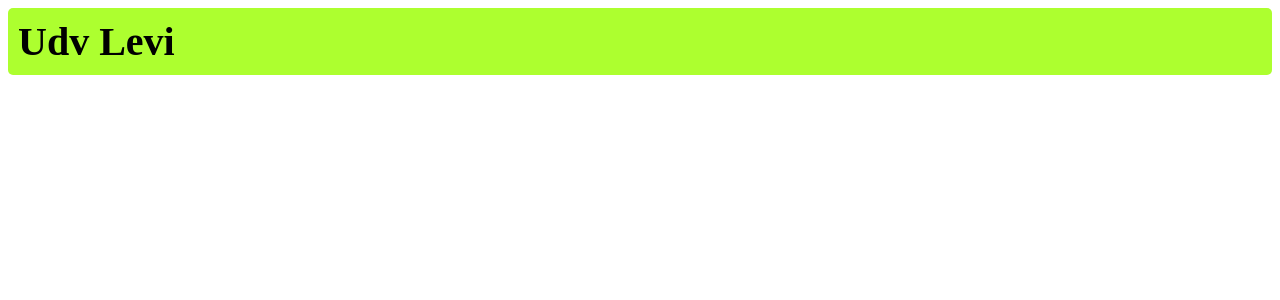
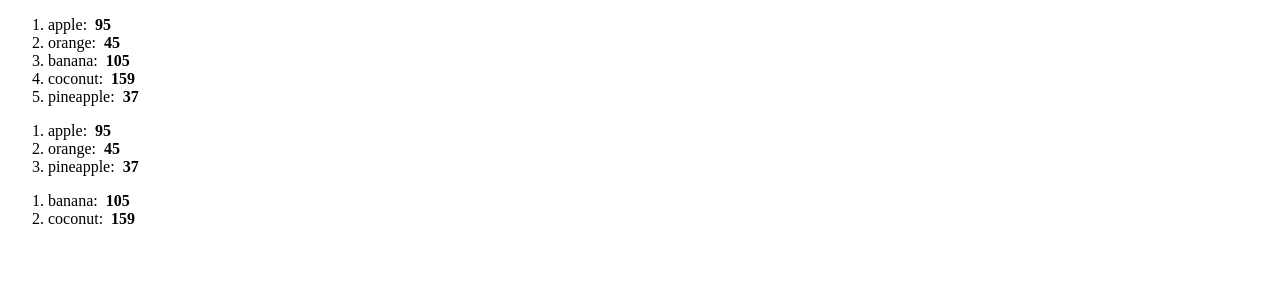
Before and after one commit to leviipope/react-tutorial, a React (Vite) app in the folder my-react-app/: page / in a window 1280 px wide. Shown: the top 300 px of the page. Built offline with nearby package versions, Linux system fonts and the light colour scheme.

Commit message:
lesson6: render lists part1: displaying, ordering, filtering

```diff
--- a/my-react-app/src/App.jsx
+++ b/my-react-app/src/App.jsx
@@ -1,14 +1,8 @@
-// conditional rendering =  allows you to control what gets rendered
-//                          in your application based on certain conditions
-//                          (show, hide, or change components)
-
-import UserGreeting from "./UserGreeting.jsx";
+import List from "./List.jsx"
 
 function App() {
     return(
-        <>
-            <UserGreeting isLoggedIn={true} username="Levi"/>
-        </>
+        <List/>
     );
 }
 
--- /dev/null
+++ b/my-react-app/src/List.jsx
@@ -0,0 +1,65 @@
+
+function List(){
+
+    /*
+
+    const fruits = ["apple", "orange", "banana"]
+
+    const listItems = fruits.map(fruit => <li>{fruit}</li> );
+
+    return(<ol>{listItems}</ol>);
+
+    */
+
+    const fruits = [
+                    {id: 1, name: "apple", calories: 95},
+                    {id: 2, name: "orange", calories: 45},
+                    {id: 3, name: "banana", calories: 105},
+                    {id: 4, name: "coconut", calories: 159},
+                    {id: 5, name: "pineapple", calories: 37}
+                ];
+
+    // fruits.sort((a, b) => a.name.localeCompare(b.name)) // ALPHABETICAL
+    // fruits.sort((a, b) => b.name.localeCompare(a.name)) // REVERSE ALPHABETICAL
+    // fruits.sort((a, b) => a.calories - b.calories) // NUMERIC ORDER
+    // fruits.sort((a, b) => b.calories - a.calories) // DESCENDING ORDER
+
+    const listItems = fruits.map
+        (fruit =>
+            <li key={fruit.id}>
+                {fruit.name}: &nbsp;
+                <b>{fruit.calories}</b>
+            </li>
+        );
+
+    // FILTERING
+    const lowCalFruits = fruits.filter(fruit => fruit.calories < 100)
+
+    const lowCalFruitsList = lowCalFruits.map
+        (lowCalFruit =>
+            <li key={lowCalFruit.id}>
+                {lowCalFruit.name}: &nbsp;
+                <b>{lowCalFruit.calories}</b>
+            </li>
+        );
+
+    const highCalFruits = fruits.filter(fruit => fruit.calories > 100)
+
+    const highCalFruitsList = highCalFruits.map
+        (highCalFruits =>
+            <li key={highCalFruits.id}>
+                {highCalFruits.name}: &nbsp;
+                <b>{highCalFruits.calories}</b>
+            </li>
+        );
+
+    return(
+        <>
+            <ol>{listItems}</ol>
+            <ol>{lowCalFruitsList}</ol>
+            <ol>{highCalFruitsList}</ol>
+        </>
+    );
+}
+
+export default List
--- a/my-react-app/src/UserGreeting.jsx
+++ /dev/null
@@ -1,27 +0,0 @@
-function UserGreeting(props){
-
-    /*
-
-    if(props.isLoggedIn){
-        return <h2>Welcome {props.username}</h2>
-    }
-    else{
-        return <h2>Please login to continue</h2>
-    }
-
-    */
-
-    /*
-
-    return(props.isLoggedIn ?   <h2 className="welcome-message">Udv {props.username}</h2> :
-                                <h2 className="login-prompt">Please log in</h2>);
-
-    */
-
-    const WelcomeMessage = <h2 className="welcome-message">Udv {props.username}</h2>
-    const LoginPrompt = <h2 className="login-prompt">Please log in</h2>
-
-    return(props.isLoggedIn ? WelcomeMessage : LoginPrompt);
-
-}
-export default UserGreeting
```
